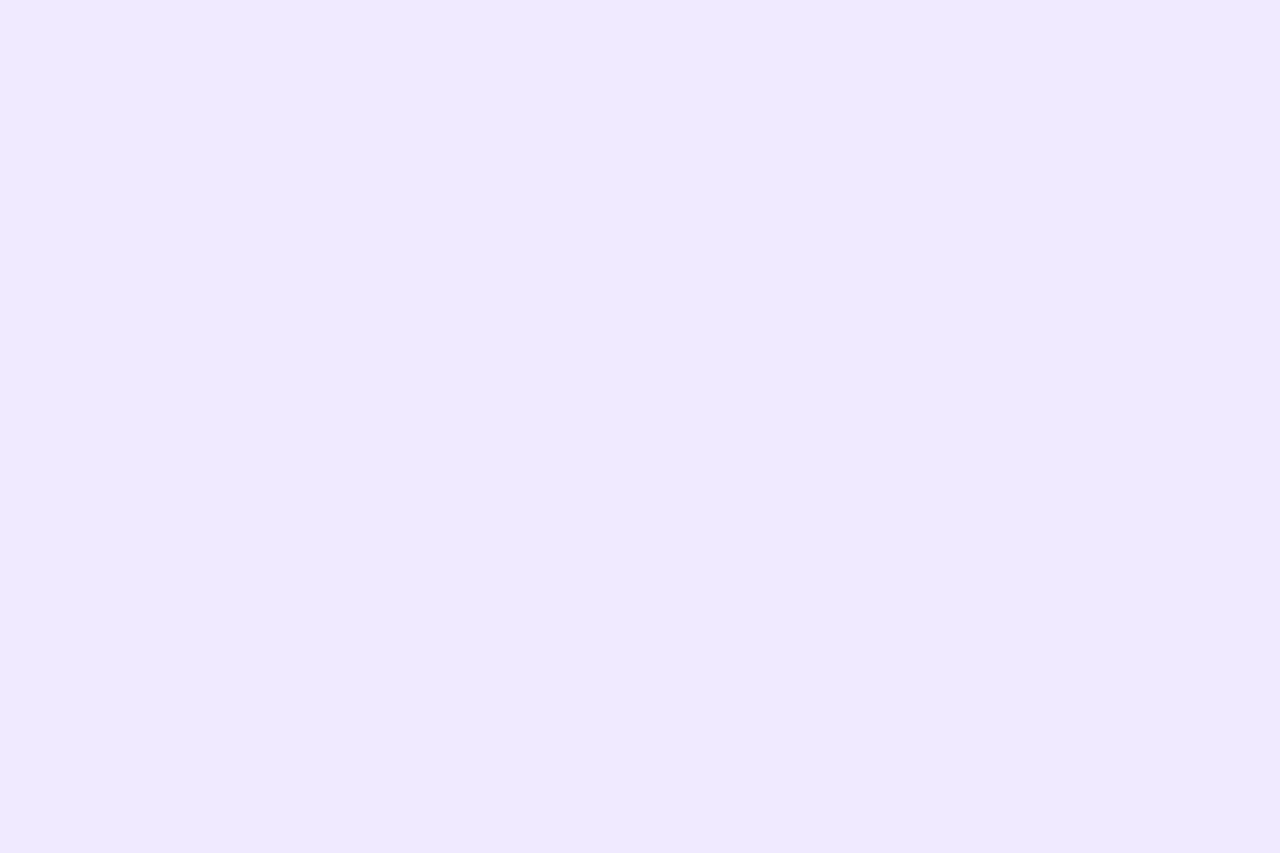
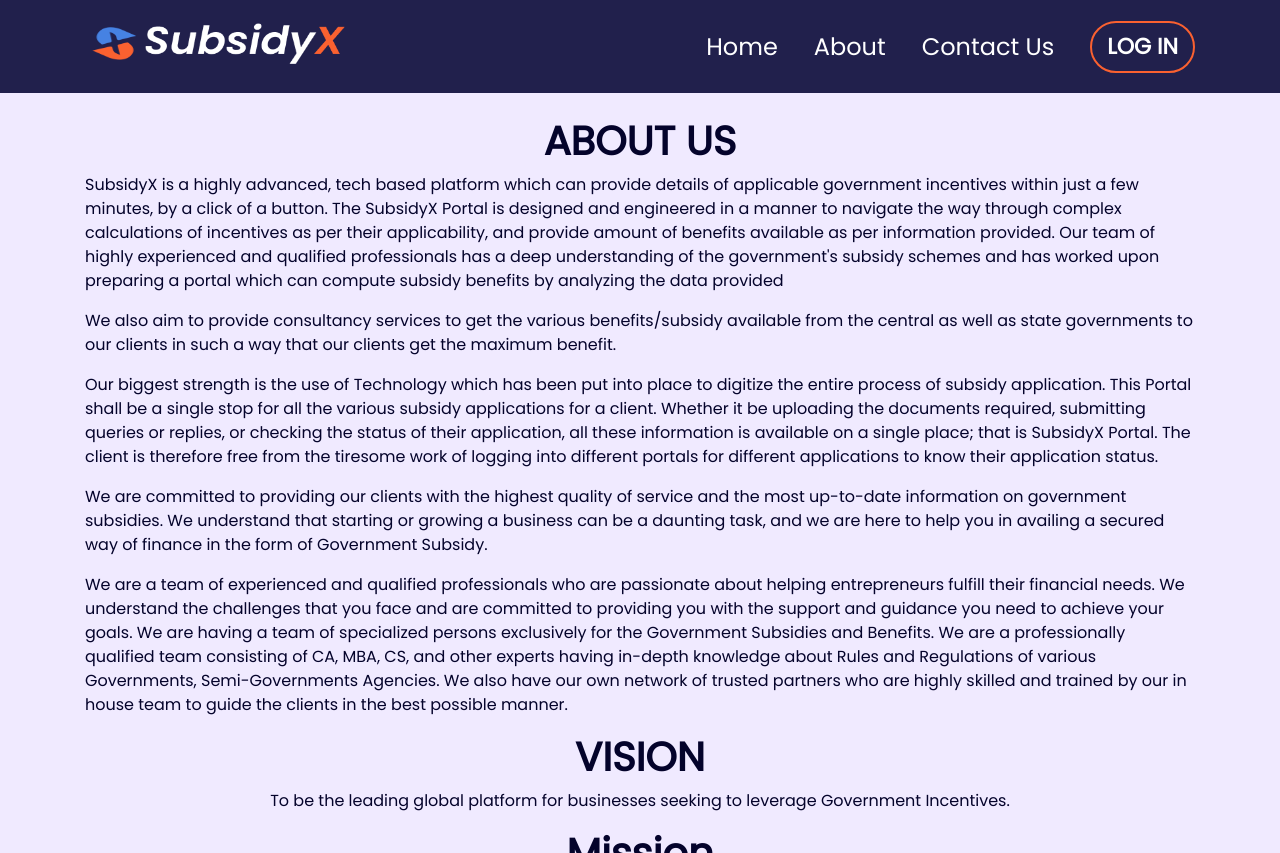
Before and after one commit to Manas-15/subsidyX_marketing_frontend, a Next.js app: page /about-us in a window 1280 px wide. Before the commit this address had no page. Before the commit the page ends 800 px from the top, so only its background shows below. Built offline with nearby package versions, Linux system fonts and the light colour scheme.

Commit message:
added about us page and navigation

```diff
--- a/layouts/partials/Header.js
+++ b/layouts/partials/Header.js
@@ -97,7 +97,7 @@
                   router.pathname == "/about" ? "nav-item active" : "nav-item"
                 }
               >
-                <Link href="#" className="nav-link" title="about">
+                <Link href="/about-us" className="nav-link" title="about">
                   About
                 </Link>
               </li>
--- /dev/null
+++ b/pages/about-us.js
@@ -0,0 +1,99 @@
+import Base from "@layouts/Baseof";
+
+const AboutUs = ({ data }) => {
+  return (
+    <Base
+      title={"About Us"}
+      description={"dgfdfsdfsffsfd"}
+      meta_title={"meta_title"}
+      image={"image"}
+      noindex={"noindex"}
+      canonical={"canonical"}
+    >
+      <section className="section bg-inner">
+        <div
+          className="container pt-4 pb-4"
+          style={{ color: "#04032b", height: "760px", overflowY: "scroll" }}
+        >
+          <h1 className="d-flex justify-content-center ">
+            <strong>ABOUT US</strong>
+          </h1>
+
+          <p>
+            SubsidyX is a highly advanced, tech based platform which can provide
+            details of applicable government incentives within just a few
+            minutes, by a click of a button. The SubsidyX Portal is designed and
+            engineered in a manner to navigate the way through complex
+            calculations of incentives as per their applicability, and provide
+            amount of benefits available as per information provided. Our team
+            of highly experienced and qualified professionals has a deep
+            understanding of the government's subsidy schemes and has worked
+            upon preparing a portal which can compute subsidy benefits by
+            analyzing the data provided
+          </p>
+
+          <p>
+            We also aim to provide consultancy services to get the various
+            benefits/subsidy available from the central as well as state
+            governments to our clients in such a way that our clients get the
+            maximum benefit.
+          </p>
+
+          <p>
+            Our biggest strength is the use of Technology which has been put
+            into place to digitize the entire process of subsidy application.
+            This Portal shall be a single stop for all the various subsidy
+            applications for a client. Whether it be uploading the documents
+            required, submitting queries or replies, or checking the status of
+            their application, all these information is available on a single
+            place; that is SubsidyX Portal. The client is therefore free from
+            the tiresome work of logging into different portals for different
+            applications to know their application status.
+          </p>
+
+          <p>
+            We are committed to providing our clients with the highest quality
+            of service and the most up-to-date information on government
+            subsidies. We understand that starting or growing a business can be
+            a daunting task, and we are here to help you in availing a secured
+            way of finance in the form of Government Subsidy.
+          </p>
+
+          <p>
+            We are a team of experienced and qualified professionals who are
+            passionate about helping entrepreneurs fulfill their financial
+            needs. We understand the challenges that you face and are committed
+            to providing you with the support and guidance you need to achieve
+            your goals. We are having a team of specialized persons exclusively
+            for the Government Subsidies and Benefits. We are a professionally
+            qualified team consisting of CA, MBA, CS, and other experts having
+            in-depth knowledge about Rules and Regulations of various
+            Governments, Semi-Governments Agencies. We also have our own network
+            of trusted partners who are highly skilled and trained by our in
+            house team to guide the clients in the best possible manner.
+          </p>
+
+          <h1 className="d-flex justify-content-center ">
+            <strong>VISION</strong>
+          </h1>
+
+          <p className="d-flex justify-content-center ">
+            To be the leading global platform for businesses seeking to leverage
+            Government Incentives.
+          </p>
+
+          <h1 className="d-flex justify-content-center ">
+            <strong>Mission</strong>
+          </h1>
+
+          <p className="d-flex justify-content-center ">
+            Empower Businesses to discover, navigate, and capitalize on
+            Government Incentives Effectively
+          </p>
+        </div>
+      </section>
+    </Base>
+  );
+};
+
+export default AboutUs;
```
